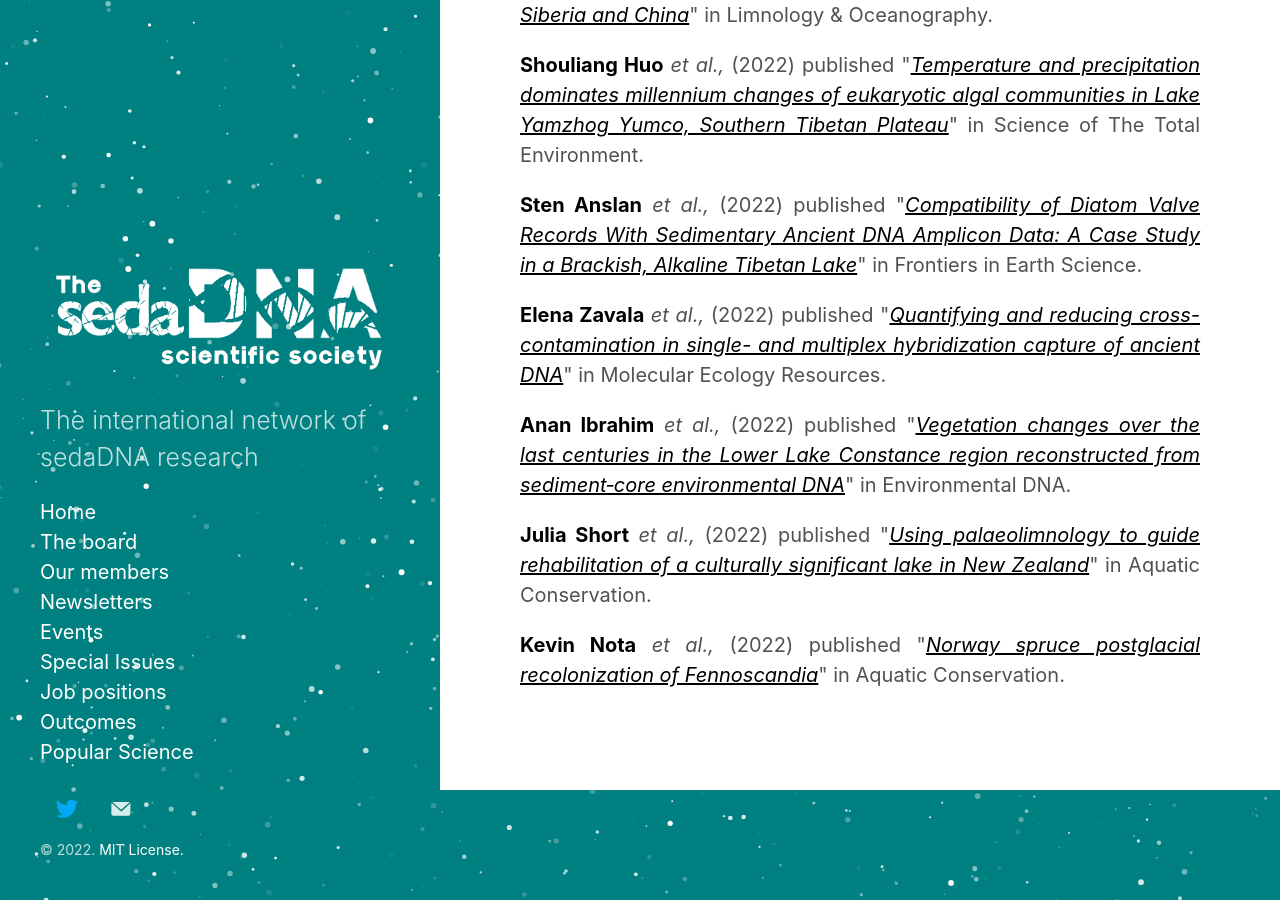
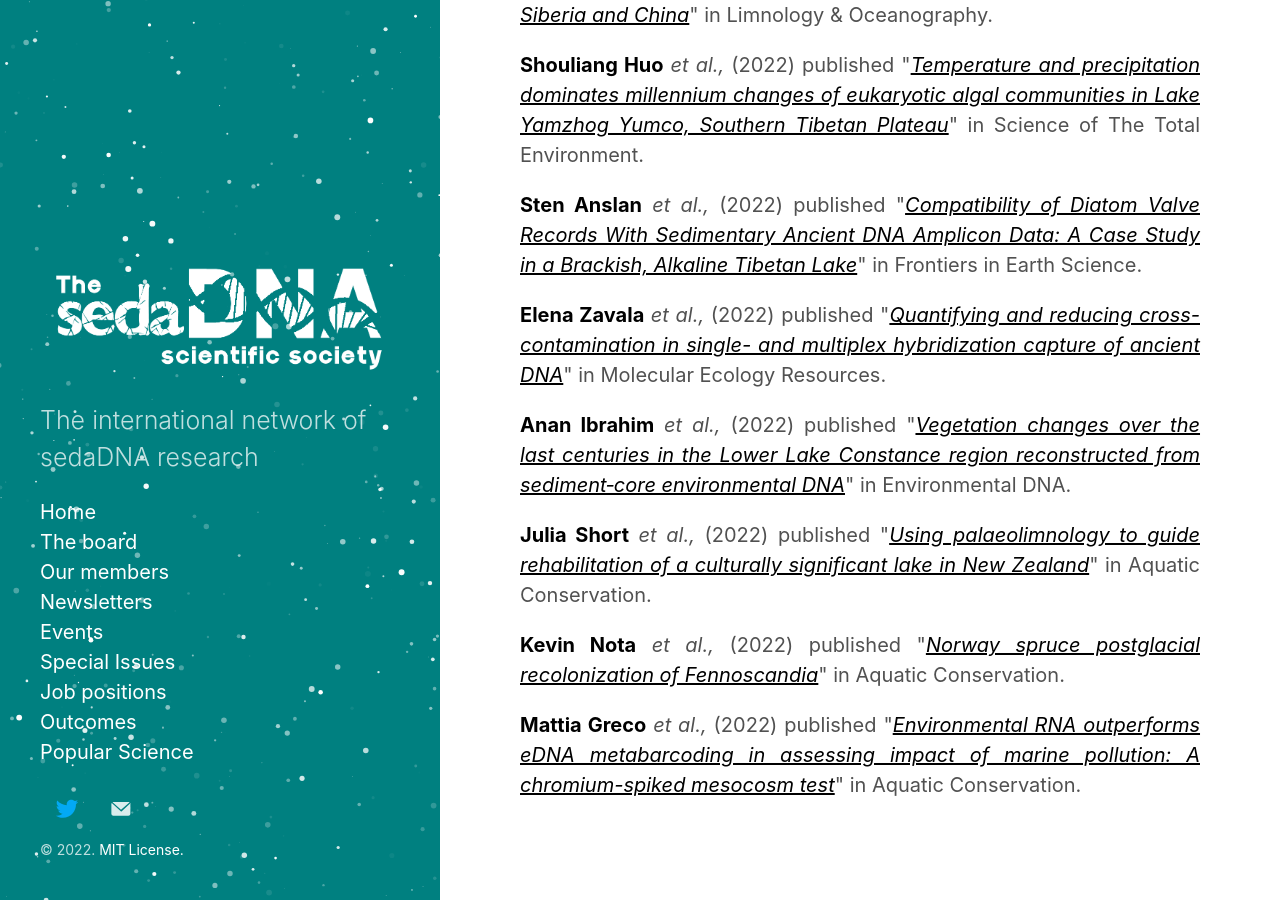
Before and after one commit to sedadna/sedadna.github.io, a Jekyll site: the page built from category/news/22-04.md, in a window 1280 px wide and 900 px high, scrolled down 662 px. Built offline with Jekyll 4.4.1, drawn with Linux system fonts in a browser that asks for light colours; some of the changed text lies outside the part shown.

Commit message:
Update 22-04.md

```diff
--- a/category/news/22-04.md
+++ b/category/news/22-04.md
@@ -4,7 +4,7 @@ title: 22-04-News
 ---
 
 <div class="section">
-<h3 class="section-title underline">December 2021 Newsletter</h3>
+<h3 class="section-title underline">April 2022 Newsletter</h3>
 </div>
 
 <div class="intro">
@@ -25,4 +25,6 @@ title: 22-04-News
 <p><a href="https://researchers.adelaide.edu.au/profile/julia.short" target="_blank"><b>Julia Short</b></a> <i>et al.,</i> (2022) published "<a href="https://onlinelibrary.wiley.com/doi/full/10.1002/aqc.3808" target="_blank"><u><i>Using palaeolimnology to guide rehabilitation of a culturally significant lake in New Zealand</i></u></a>" in Aquatic Conservation.</p>
 
 <p><a href="https://www.researchgate.net/profile/Kevin-Nota" target="_blank"><b>Kevin Nota</b></a> <i>et al.,</i> (2022) published "<a href="https://www.nature.com/articles/s41467-022-28976-4" target="_blank"><u><i>Norway spruce postglacial recolonization of Fennoscandia</i></u></a>" in Aquatic Conservation.</p>
+
+<p><a href="https://www.researchgate.net/profile/Mattia-Greco-2" target="_blank"><b>Mattia Greco</b></a> <i>et al.,</i> (2022) published "<a href="https://www.sciencedirect.com/science/article/abs/pii/S0045653522007329" target="_blank"><u><i>Environmental RNA outperforms eDNA metabarcoding in assessing impact of marine pollution: A chromium-spiked mesocosm test</i></u></a>" in Aquatic Conservation.</p>
 </div>
```
